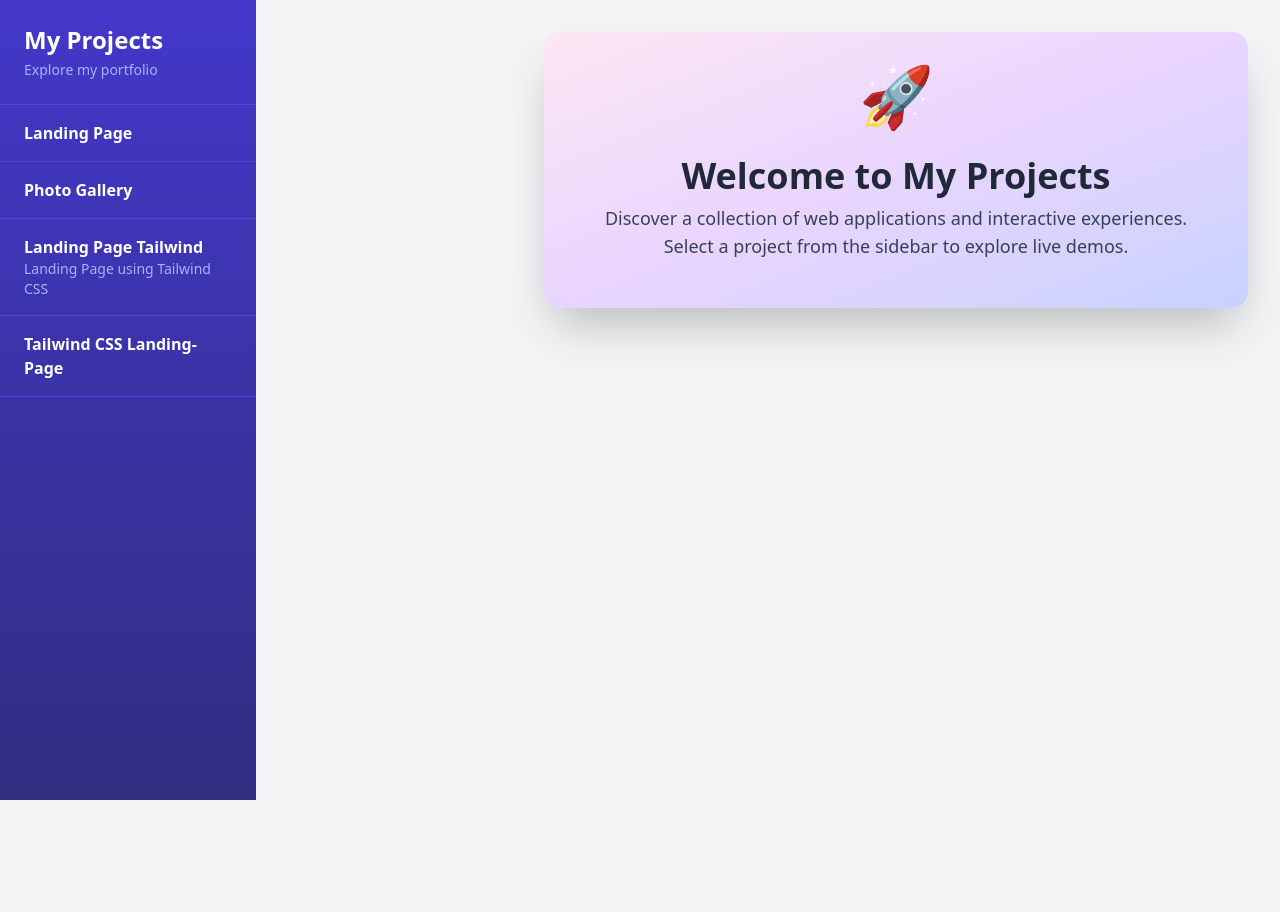
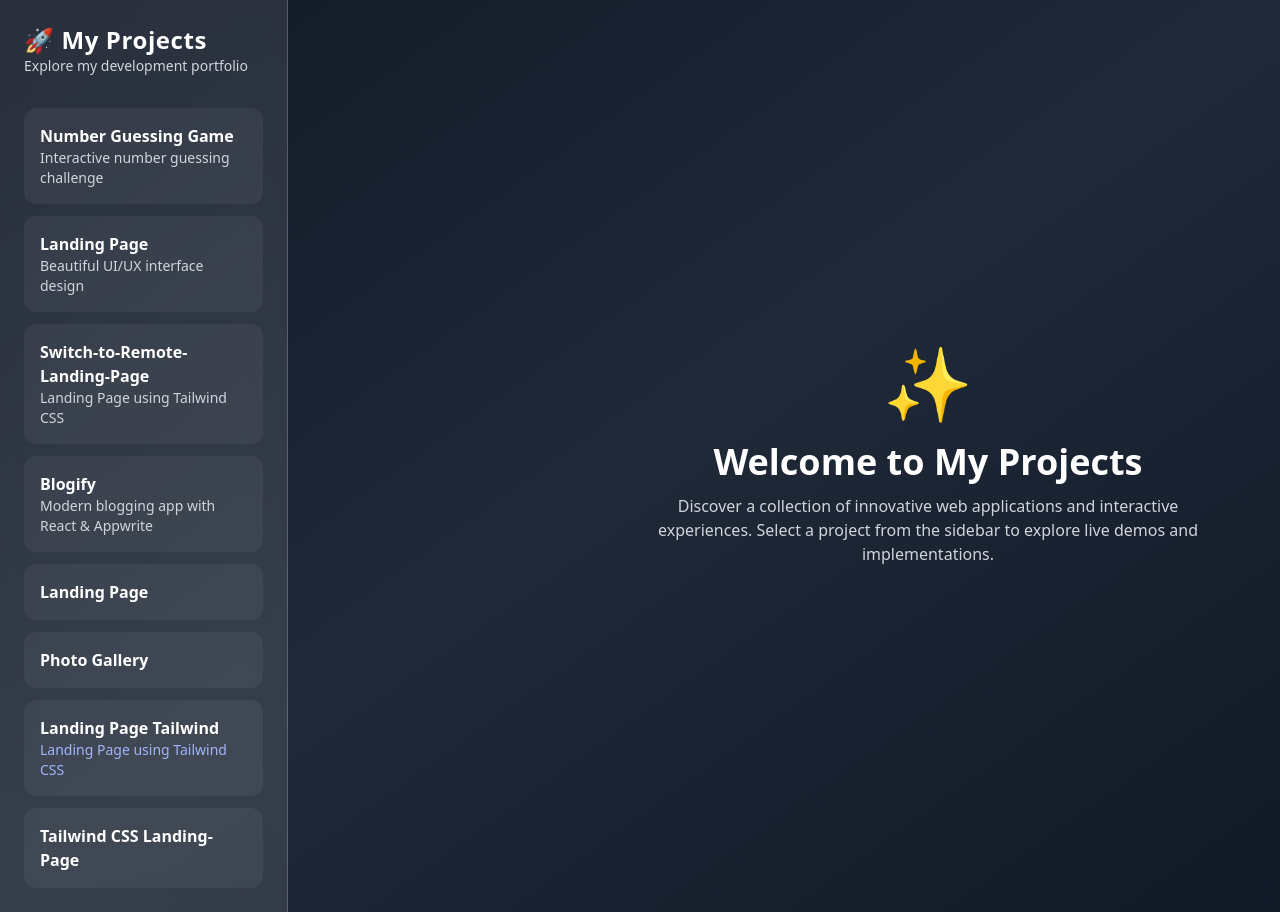
Before and after one commit to samrudhitibile27/projects, a plain HTML site: page index.html in a window 1280 px wide. Before the commit the page ends 800 px from the top, so only its background shows below. Drawn offline with nearby package versions, Linux system fonts and the light colour scheme.

Commit message:
Update index.html

```diff
--- a/index.html
+++ b/index.html
@@ -3,119 +3,196 @@
   <head>
     <meta charset="UTF-8" />
     <meta name="viewport" content="width=device-width, initial-scale=1.0" />
+    <link rel="icon" type="image/svg+xml" href="/favicon.png" />
+
     <title>Project Dashboard</title>
+
+    <!-- ✅ Tailwind CSS CDN -->
     <script src="https://cdn.tailwindcss.com"></script>
-  <style>
-    @keyframes fadeIn {
-      from { opacity: 0; transform: translateY(20px);}
-      to { opacity: 1; transform: translateY(0);}
-    }
-    .animate-fadeIn { animation: fadeIn 1s ease-out; }
-  </style>
   </head>
-<body class="bg-gray-100 text-gray-800 font-sans">
+  <body class="bg-gradient-to-br from-gray-900 via-gray-800 to-gray-900 text-white min-h-screen flex">
+    <!-- Sidebar -->
+    <aside
+      id="sidebar"
+      class="w-72 bg-white/10 backdrop-blur-lg border-r border-white/20 p-6 hidden md:flex flex-col fixed md:static inset-y-0 left-0 transform -translate-x-full md:translate-x-0 transition-transform duration-300 z-50"
+    >
+      <div class="mb-8">
+        <h1 class="text-2xl font-bold tracking-wide">🚀 My Projects</h1>
+        <p class="text-gray-300 text-sm">Explore my development portfolio</p>
+      </div>
 
-  <!-- Mobile Menu Toggle -->
-  <button id="mobileMenuToggle" class="sm:hidden fixed top-4 left-4 bg-indigo-600 text-white p-3 rounded shadow z-50">☰</button>
+      <nav class="flex-1 space-y-3 overflow-y-auto">
+        <!-- Existing Projects -->
+        <a
+          href="#"
+          class="block p-4 rounded-xl bg-white/5 hover:bg-white/20 transition project-item cursor-pointer"
+          data-url="https://number-guessing-game-seven-phi.vercel.app/"
+          data-title="Number Guessing Game"
+        >
+          <h2 class="font-semibold">Number Guessing Game</h2>
+          <p class="text-gray-300 text-sm">Interactive number guessing challenge</p>
+        </a>
 
-  <!-- Mobile Overlay -->
-  <div id="mobileOverlay" class="hidden fixed inset-0 bg-black bg-opacity-50 z-40"></div>
+        <a
+          href="#"
+          class="block p-4 rounded-xl bg-white/5 hover:bg-white/20 transition project-item cursor-pointer"
+          data-url="https://rohannsalunkhe.github.io/Landing_Page/"
+          data-title="Landing Page"
+        >
+          <h2 class="font-semibold">Landing Page</h2>
+          <p class="text-gray-300 text-sm">Beautiful UI/UX interface design</p>
+        </a>
 
-  <div class="flex h-screen">
+        <a
+          href="#"
+          class="block p-4 rounded-xl bg-white/5 hover:bg-white/20 transition project-item cursor-pointer"
+          data-url="https://rohannsalunkhe.github.io/Switch-to-Remote-Landing-Page/"
+          data-title="Switch-to-Remote-Landing-Page"
+        >
+          <h2 class="font-semibold">Switch-to-Remote-Landing-Page</h2>
+          <p class="text-gray-300 text-sm">Landing Page using Tailwind CSS</p>
+        </a>
 
-    <!-- Sidebar -->
-    <nav id="sidebar" class="bg-gradient-to-b from-indigo-700 to-indigo-900 text-white w-64 flex-shrink-0 flex flex-col transform -translate-x-full sm:translate-x-0 transition-transform duration-300 z-50">
-      <div class="p-6 border-b border-indigo-600">
-        <h1 class="text-2xl font-bold mb-1">My Projects</h1>
-        <p class="text-indigo-300 text-sm">Explore my portfolio</p>
-      </div>
-      <div class="flex-1 overflow-y-auto">
-        <a href="#" class="block px-6 py-4 border-b border-indigo-600 hover:bg-indigo-600 project-item cursor-pointer" data-url="https://samrudhitibile27.github.io/html/" data-title="Landing Page">
-          <div class="font-bold">Landing Page</div>
+        <a
+          href="#"
+          class="block p-4 rounded-xl bg-white/5 hover:bg-white/20 transition project-item cursor-pointer"
+          data-url="https://mega-blog-flame-delta.vercel.app/"
+          data-title="Blogify"
+        >
+          <h2 class="font-semibold">Blogify</h2>
+          <p class="text-gray-300 text-sm">
+            Modern blogging app with React & Appwrite
+          </p>
         </a>
-        <a href="#" class="block px-6 py-4 border-b border-indigo-600 hover:bg-indigo-600 project-item cursor-pointer" data-url="https://samrudhitibile27.github.io/webpeges/" data-title="Photo Gallery">
-          <div class="font-bold">Photo Gallery</div>
+
+        <!-- ✅ New Projects -->
+        <a
+          href="#"
+          class="block p-4 rounded-xl bg-white/5 hover:bg-indigo-600 transition project-item cursor-pointer"
+          data-url="https://samrudhitibile27.github.io/html/"
+          data-title="Landing Page"
+        >
+          <h2 class="font-semibold">Landing Page</h2>
         </a>
-        <a href="#" class="block px-6 py-4 border-b border-indigo-600 hover:bg-indigo-600 project-item cursor-pointer" data-url="https://samrudhitibile27.github.io/Tailwind/" data-title="Landing Page Tailwind">
-          <div class="font-bold">Landing Page Tailwind</div>
-          <div class="text-indigo-300 text-sm">Landing Page using Tailwind CSS</div>
+
+        <a
+          href="#"
+          class="block p-4 rounded-xl bg-white/5 hover:bg-indigo-600 transition project-item cursor-pointer"
+          data-url="https://samrudhitibile27.github.io/webpeges/"
+          data-title="Photo Gallery"
+        >
+          <h2 class="font-semibold">Photo Gallery</h2>
         </a>
-        <a href="#" class="block px-6 py-4 border-b border-indigo-600 hover:bg-indigo-600 project-item cursor-pointer" data-url="https://samrudhitibile04.github.io/Tailwind1/" data-title="Landing Page 2">
-          <div class="font-bold">Tailwind CSS Landing-Page</div>
+
+        <a
+          href="#"
+          class="block p-4 rounded-xl bg-white/5 hover:bg-indigo-600 transition project-item cursor-pointer"
+          data-url="https://samrudhitibile27.github.io/Tailwind/"
+          data-title="Landing Page Tailwind"
+        >
+          <h2 class="font-semibold">Landing Page Tailwind</h2>
+          <p class="text-indigo-300 text-sm">Landing Page using Tailwind CSS</p>
         </a>
-      </div>
+
+        <a
+          href="#"
+          class="block p-4 rounded-xl bg-white/5 hover:bg-indigo-600 transition project-item cursor-pointer"
+          data-url="https://samrudhitibile04.github.io/Tailwind1/"
+          data-title="Landing Page 2"
+        >
+          <h2 class="font-semibold">Tailwind CSS Landing-Page</h2>
+        </a>
       </nav>
+    </aside>
 
     <!-- Main Content -->
-    <main class="flex-1 p-8 overflow-y-auto ml-0 sm:ml-64">
-
+    <main class="flex-1 p-8 ml-0 md:ml-72 transition-all">
       <!-- Welcome Screen -->
-      <div id="welcome" class="text-center bg-gradient-to-br from-pink-100 via-purple-200 to-indigo-200 rounded-2xl shadow-2xl p-12 animate-fadeIn">
-        <div class="text-6xl mb-4 animate-bounce">🚀</div>
-        <h1 class="text-4xl font-extrabold mb-2">Welcome to My Projects</h1>
-        <p class="text-gray-700 max-w-2xl mx-auto text-lg">
-          Discover a collection of web applications and interactive experiences. Select a project from the sidebar to explore live demos.
+      <section
+        id="welcome"
+        class="h-full flex flex-col items-center justify-center text-center"
+      >
+        <div class="text-7xl mb-6">✨</div>
+        <h1 class="text-4xl font-bold">Welcome to My Projects</h1>
+        <p class="text-gray-300 max-w-xl mt-3">
+          Discover a collection of innovative web applications and interactive
+          experiences. Select a project from the sidebar to explore live demos and
+          implementations.
         </p>
-      </div>
+      </section>
 
       <!-- Project Content -->
-      <div id="project-content" class="hidden bg-white rounded-2xl shadow-2xl p-6 mt-6 animate-fadeIn">
-        <div class="flex justify-between items-center mb-4">
+      <section id="project-content" class="hidden h-full flex flex-col">
+        <div
+          class="flex justify-between items-center mb-4 border-b border-white/20 pb-2"
+        >
           <h2 id="project-title" class="text-2xl font-bold">Project Title</h2>
-          <a href="#" id="external-link" target="_blank" class="text-indigo-700 font-semibold flex items-center gap-1">
+          <a
+            href="#"
+            id="external-link"
+            target="_blank"
+            class="px-4 py-2 bg-indigo-500 hover:bg-indigo-600 rounded-lg text-sm font-medium transition"
+          >
             Open in New Tab ↗
           </a>
         </div>
-        <iframe id="project-frame" class="w-full h-[500px] border-2 border-gray-300 rounded-xl shadow-lg"></iframe>
-      </div>
+        <iframe
+          id="project-frame"
+          src=""
+          class="flex-1 w-full rounded-xl border border-white/20 shadow-lg"
+        ></iframe>
+      </section>
+    </main>
 
-    </main>
-  </div>
+    <!-- Mobile Menu Button -->
+    <button
+      id="mobileMenuToggle"
+      class="fixed top-4 left-4 md:hidden bg-indigo-500 p-3 rounded-full shadow-lg z-50"
+    >
+      ☰
+    </button>
 
+    <!-- Mobile Sidebar Overlay -->
+    <div id="mobileOverlay" class="hidden fixed inset-0 bg-black/50 z-40"></div>
+
+    <!-- JS -->
     <script>
-    // Mobile menu toggle
-    const mobileToggle = document.getElementById('mobileMenuToggle');
-    const sidebar = document.getElementById('sidebar');
-    const overlay = document.getElementById('mobileOverlay');
+      // Sidebar Toggle for Mobile
+      const sidebar = document.getElementById("sidebar");
+      const mobileToggle = document.getElementById("mobileMenuToggle");
+      const mobileOverlay = document.getElementById("mobileOverlay");
 
-    mobileToggle.addEventListener('click', () => {
-      sidebar.classList.toggle('-translate-x-full');
-      overlay.classList.toggle('hidden');
+      mobileToggle.addEventListener("click", () => {
+        sidebar.classList.toggle("-translate-x-full");
+        mobileOverlay.classList.toggle("hidden");
       });
 
-    overlay.addEventListener('click', () => {
-      sidebar.classList.add('-translate-x-full');
-      overlay.classList.add('hidden');
+      mobileOverlay.addEventListener("click", () => {
+        sidebar.classList.add("-translate-x-full");
+        mobileOverlay.classList.add("hidden");
       });
 
-    // Project iframe loader
-    const projects = document.querySelectorAll('.project-item');
-    const projectContent = document.getElementById('project-content');
-    const welcomeScreen = document.getElementById('welcome');
-    const projectFrame = document.getElementById('project-frame');
-    const projectTitle = document.getElementById('project-title');
-    const externalLink = document.getElementById('external-link');
+      // Project Loader
+      const projectItems = document.querySelectorAll(".project-item");
+      const welcome = document.getElementById("welcome");
+      const projectContent = document.getElementById("project-content");
+      const projectTitle = document.getElementById("project-title");
+      const projectFrame = document.getElementById("project-frame");
+      const externalLink = document.getElementById("external-link");
 
-    projects.forEach(project => {
-      project.addEventListener('click', () => {
-        const url = project.dataset.url;
-        const title = project.dataset.title;
+      projectItems.forEach((item) => {
+        item.addEventListener("click", (e) => {
+          e.preventDefault();
+          const url = item.getAttribute("data-url");
+          const title = item.getAttribute("data-title");
 
+          welcome.classList.add("hidden");
+          projectContent.classList.remove("hidden");
+          projectTitle.textContent = title;
           projectFrame.src = url;
-        projectTitle.textContent = title;
           externalLink.href = url;
-
-        welcomeScreen.style.display = 'none';
-        projectContent.style.display = 'block';
-
-        // Close sidebar on mobile
-        if(window.innerWidth < 640){
-          sidebar.classList.add('-translate-x-full');
-          overlay.classList.add('hidden');
-        }
         });
       });
     </script>
-
   </body>
 </html>
```
Lines whose indentation alone changed are shown as unchanged.
